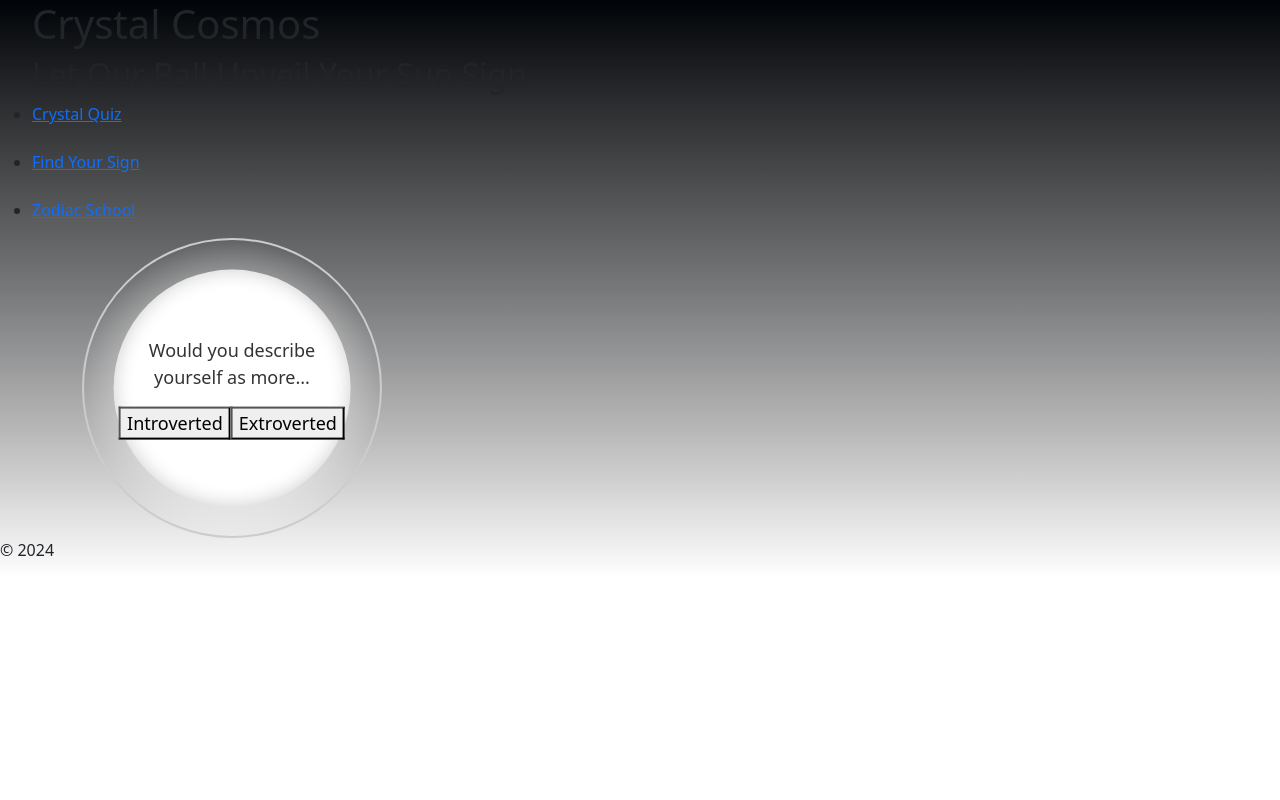
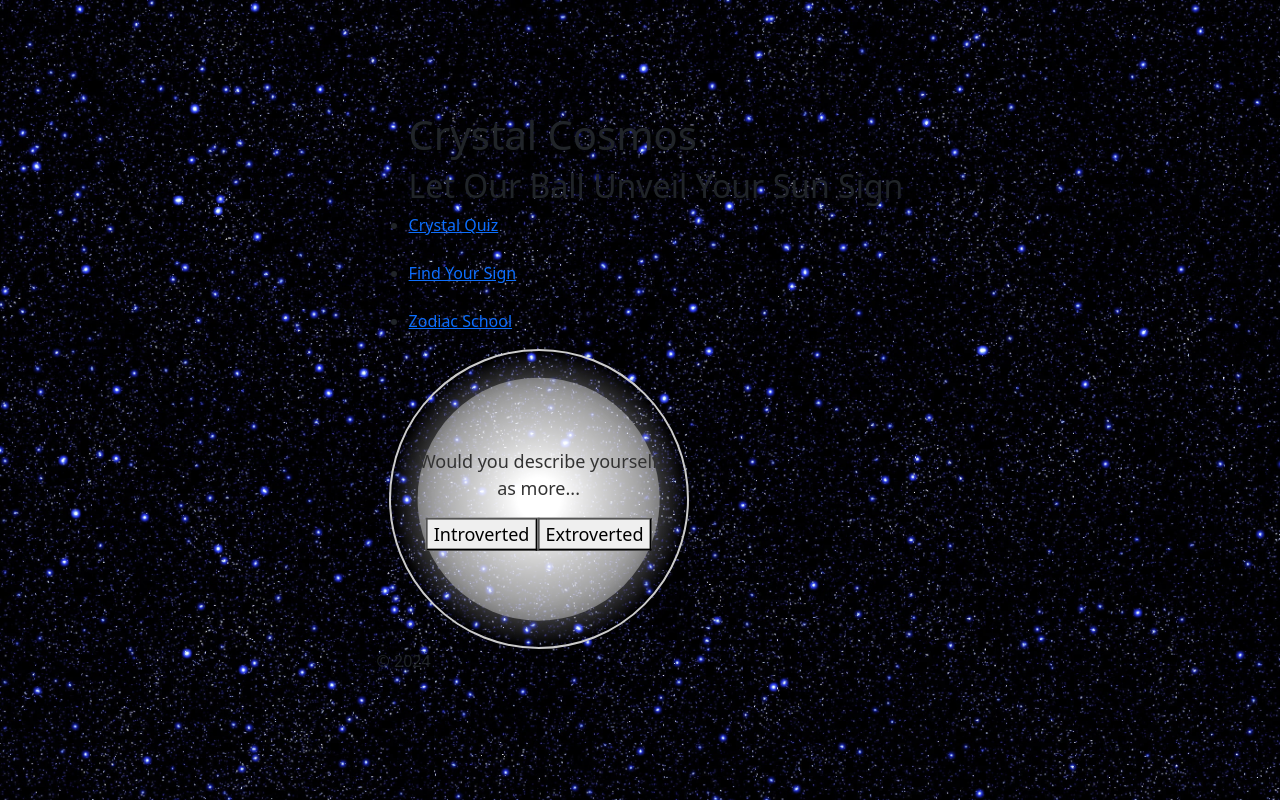
Before and after one commit to boboflofo/Astrology, a React (Vite) app: page / in a window 1280 px wide. Built offline with nearby package versions, Linux system fonts and the light colour scheme.

Commit message:
add star background

```diff
--- a/src/Game.css
+++ b/src/Game.css
@@ -1,7 +1,14 @@
 body {
-  background-image: linear-gradient(to bottom, #000307, #3c3d3f, #777879, #b9b9ba, #ffffff);
+  margin: 0;
+  padding: 0;
+  height: 100vh;
+  background-image: url('../src/assets/bg.jpeg');
+  background-size: cover;
   background-repeat: no-repeat;
-  background-size: cover;
+  display: flex;
+  flex-direction: column;
+  align-items: center;
+  justify-content: center;
 }
 
 .crystal-ball {
@@ -19,9 +26,9 @@ body {
   top: 50%;
   left: 50%;
   transform: translate(-50%, -50%);
-  width: 80%;
-  height: 80%;
-  background: #fff;
+  width: 82%;
+  height: 82%;
+  background: #ffffff70;
   border-radius: 50%;
   box-shadow: inset 0 0 20px rgba(0, 0, 0, 0.2);
   display: flex;
```
Also changed, not shown: src/assets/bg.jpeg (added).
